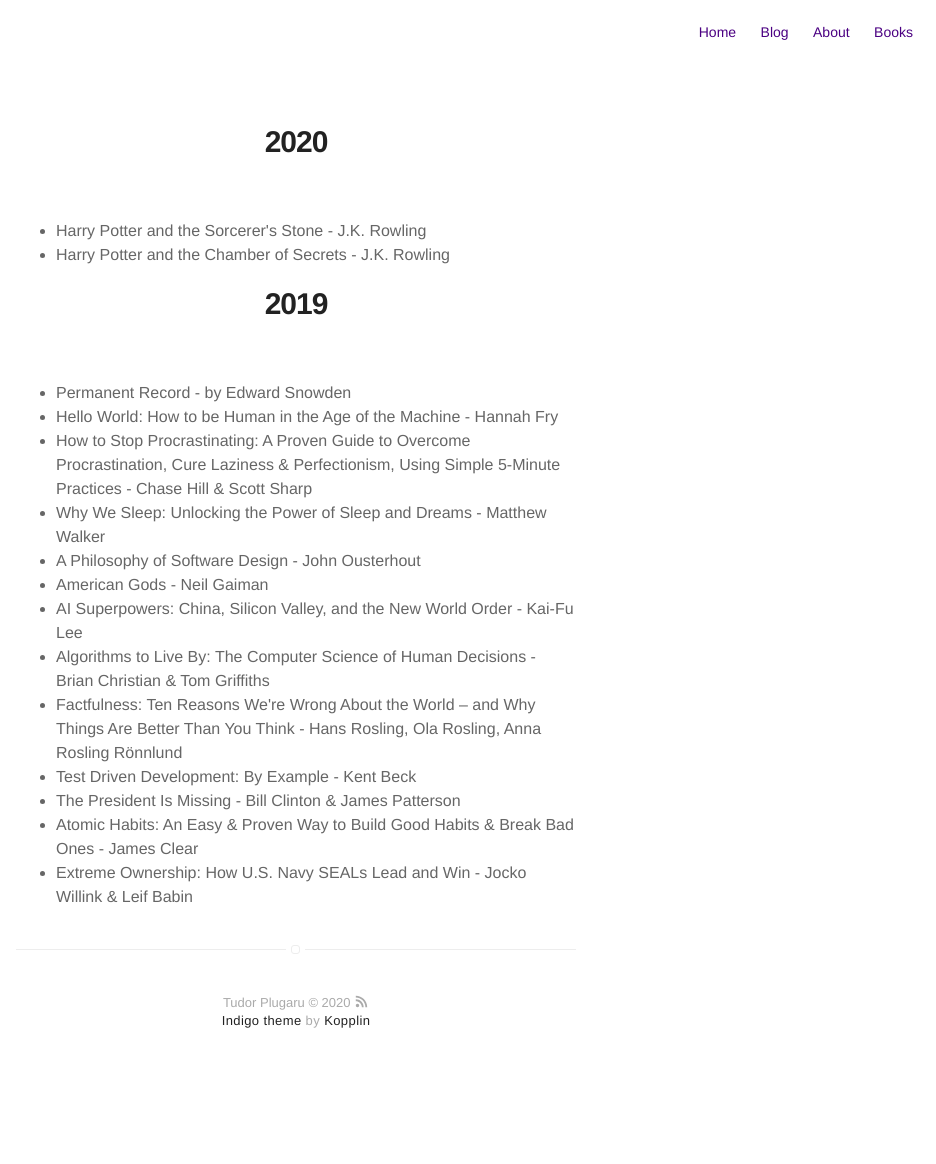
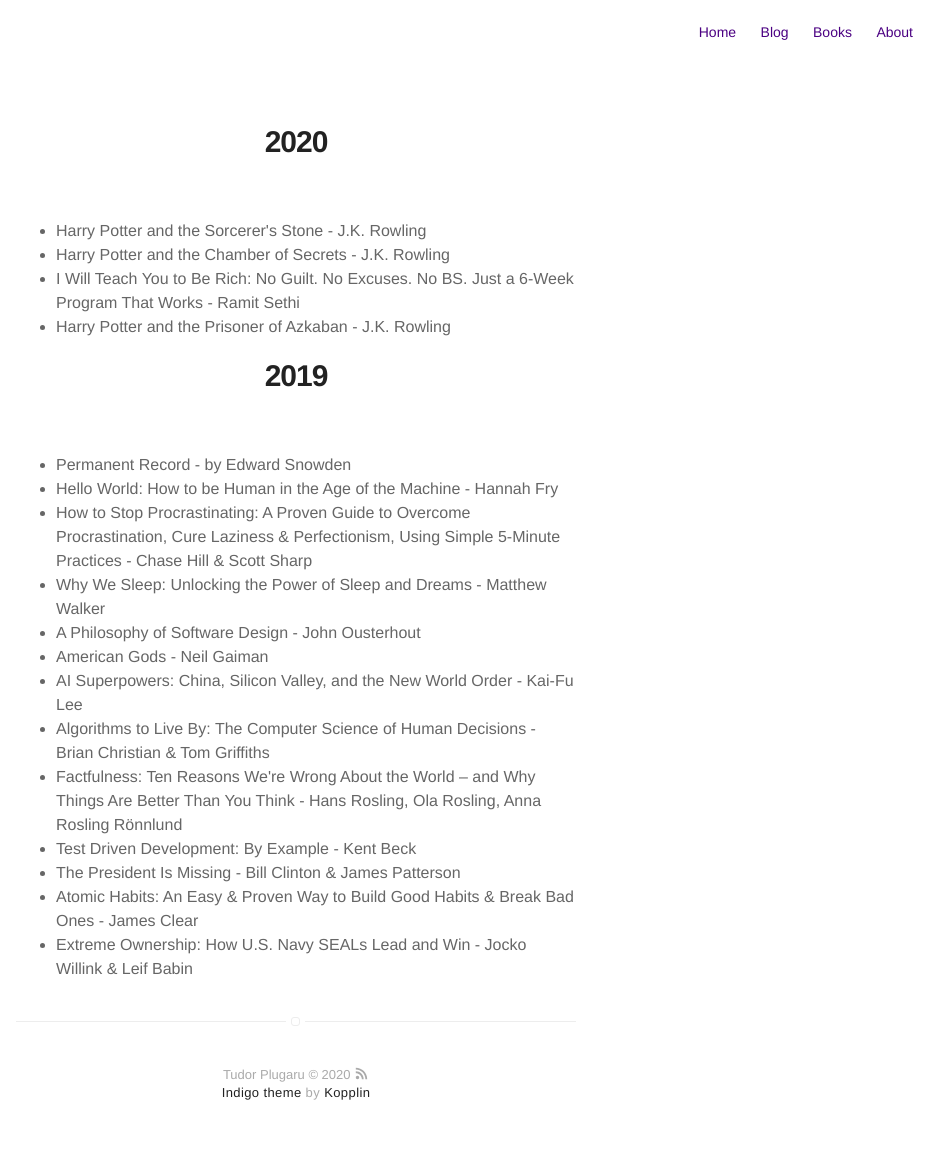
Before and after one commit to PlugaruT/PlugaruT.github.io, a Jekyll site: the page built from books.html, in a window 1280 px wide. Shown: the whole page, without its empty margins (344-1280 px from the left). Built offline with Jekyll 4.4.1, drawn with Linux system fonts in a browser that asks for light colours; before the commit the page ends 1092 px from its top, so only the background shows below that.

Commit message:
Small update

```diff
--- a/_includes/nav.html
+++ b/_includes/nav.html
@@ -22,6 +22,10 @@
             {% endif %}
         {% endif %}
 
+        <li class="item">
+            <a class="link" href="{{ site.url }}/books">Books</a>
+        </li>
+
         {% if site.about == true %}
             {% if page.title != "About" %}
                 <li class="item">
@@ -30,10 +34,6 @@
             {% endif %}
         {% endif %}
 
-        <li class="item">
-            <a class="link" href="{{ site.url }}/books">Books</a>
-        </li>
-
         {% if site.resume == true %}
             <li class="item">
                 <a class="link" href="{% if site.resume-external %}{{ site.resume-url }}{% else %}{{ site.url }}/{{ site.resume-url }}{% endif %}">Résumé</a>
--- a/books.html
+++ b/books.html
@@ -8,6 +8,8 @@ layout: page
 <ul>
     <li>Harry Potter and the Sorcerer's Stone - J.K. Rowling</li>
     <li>Harry Potter and the Chamber of Secrets - J.K. Rowling</li>
+    <li>I Will Teach You to Be Rich: No Guilt. No Excuses. No BS. Just a 6-Week Program That Works - Ramit Sethi</li>
+    <li>Harry Potter and the Prisoner of Azkaban - J.K. Rowling</li>
 </ul>
 
 
```
